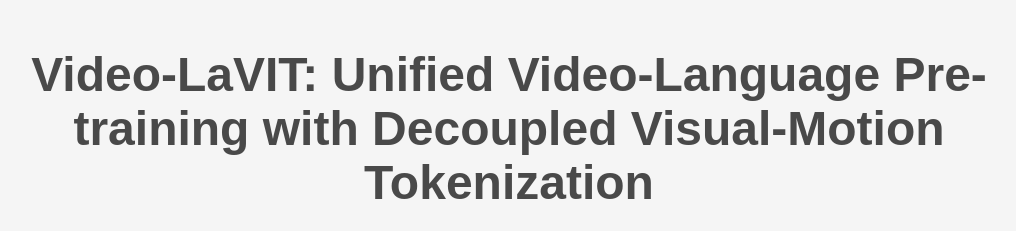
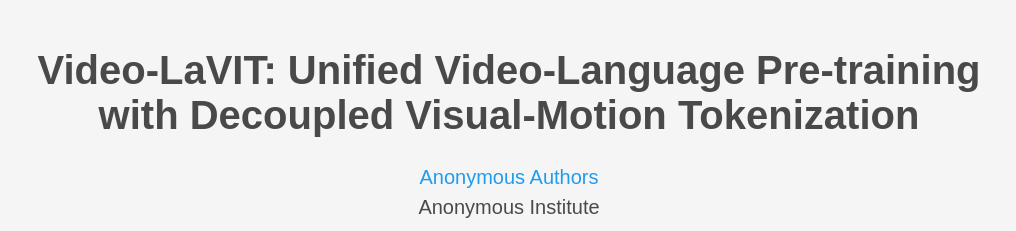
Before and after one commit to anonymous-icml-2024/video-lavit, a plain HTML site: page index.html in a window 1280 px wide. Shown: the top 231 px of the page, without its empty margins (131-1147 px from the left). Drawn offline with nearby package versions, Linux system fonts and the light colour scheme; some icons are missing; a web font is replaced by a local one.

Commit message:
update title size

```diff
--- a/index.html
+++ b/index.html
@@ -31,7 +31,7 @@
     <div class="container is-max-desktop">
       <div class="columns is-centered">
         <div class="column has-text-centered">
-          <h1 class="title is-1 publication-title">Video-LaVIT: Unified Video-Language Pre-training with Decoupled Visual-Motion Tokenization</h1>
+          <h1 class="title is-2 publication-title">Video-LaVIT: Unified Video-Language Pre-training with Decoupled Visual-Motion Tokenization</h1>
           <div class="is-size-5 publication-authors">
             <span class="author-block">
               <a href="#">Anonymous Authors</a>
```
